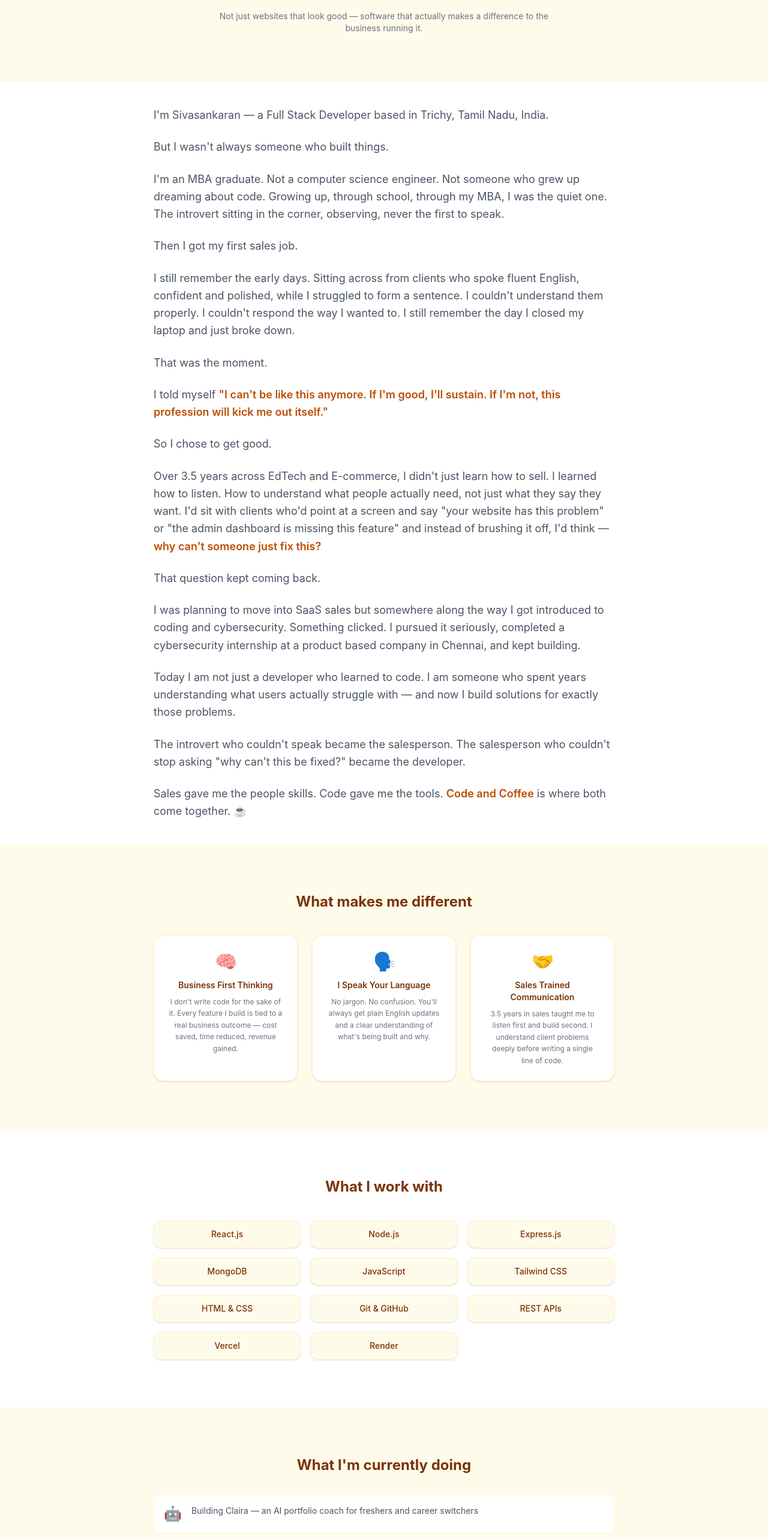
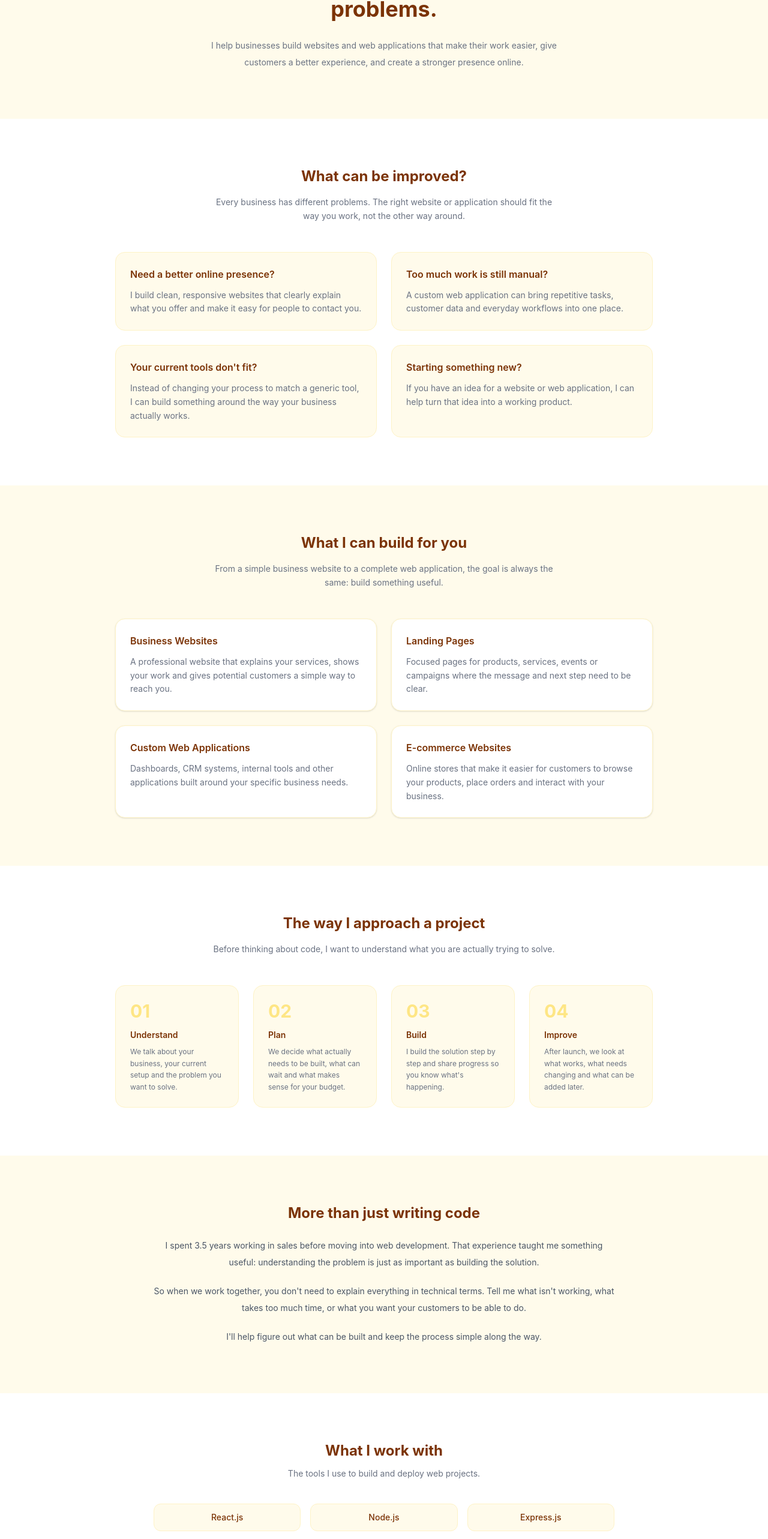
Before and after one commit to sivasankaranit44-wq/code-and-coffee-freelance-site, a React (Vite) app: page /about in a window 1280 px wide. Shown: the part 232-2797 px from the top of the page at 60% size. Built offline with nearby package versions, Linux system fonts and the light colour scheme.

Commit message:
about page modified

```diff
--- a/src/pages/About.jsx
+++ b/src/pages/About.jsx
@@ -5,109 +5,223 @@ export default function About() {
     <div className="min-h-screen bg-amber-50">
 
       {/* Hero */}
-      <section className="pt-32 pb-20 px-6">
-        <div className="max-w-3xl mx-auto text-center">
-          <span className="inline-block bg-amber-100 text-amber-700 text-xs font-semibold px-4 py-1.5 rounded-full mb-6 tracking-wide uppercase">
-            About Me
+      <section className="px-6 pt-32 pb-20">
+        <div className="mx-auto max-w-3xl text-center">
+          <span className="mb-6 inline-block rounded-full bg-amber-100 px-4 py-1.5 text-xs font-semibold uppercase tracking-wide text-amber-700">
+            Code & Coffee
           </span>
-          <h1 className="text-4xl font-bold text-amber-900 leading-tight mb-6">
-            I build things that solve real problems.
+
+          <h1 className="mb-6 text-4xl font-bold leading-tight text-amber-900">
+            Simple solutions for real business problems.
           </h1>
-          <p className="text-gray-500 text-sm max-w-xl mx-auto">
-            Not just websites that look good — software that actually makes a difference to the business running it.
+
+          <p className="mx-auto max-w-xl text-sm leading-7 text-gray-500">
+            I help businesses build websites and web applications that make
+            their work easier, give customers a better experience, and create
+            a stronger presence online.
           </p>
         </div>
       </section>
 
-      {/* Story */}
-      <section className="py-10 px-6 bg-white">
-        <div className="max-w-3xl mx-auto">
-          <p className="text-gray-600 text-lg leading-relaxed mb-6">
-            I'm Sivasankaran — a Full Stack Developer based in Trichy, Tamil Nadu, India.
-          </p>
-          <p className="text-gray-600 text-lg leading-relaxed mb-6">
-            But I wasn't always someone who built things.
-          </p>
-          <p className="text-gray-600 text-lg leading-relaxed mb-6">
-            I'm an MBA graduate. Not a computer science engineer. Not someone who grew up dreaming about code. Growing up, through school, through my MBA, I was the quiet one. The introvert sitting in the corner, observing, never the first to speak.
-          </p>
-          <p className="text-gray-600 text-lg leading-relaxed mb-6">
-            Then I got my first sales job.
-          </p>
-          <p className="text-gray-600 text-lg leading-relaxed mb-6">
-            I still remember the early days. Sitting across from clients who spoke fluent English, confident and polished, while I struggled to form a sentence. I couldn't understand them properly. I couldn't respond the way I wanted to. I still remember the day I closed my laptop and just broke down.
-          </p>
-          <p className="text-gray-600 text-lg leading-relaxed mb-6">
-            That was the moment.
-          </p>
-          <p className="text-gray-600 text-lg leading-relaxed mb-6">
-            I told myself <span className="font-semibold text-amber-700">"I can't be like this anymore. If I'm good, I'll sustain. If I'm not, this profession will kick me out itself."</span>
-          </p>
-          <p className="text-gray-600 text-lg leading-relaxed mb-6">
-            So I chose to get good.
-          </p>
-          <p className="text-gray-600 text-lg leading-relaxed mb-6">
-            Over 3.5 years across EdTech and E-commerce, I didn't just learn how to sell. I learned how to listen. How to understand what people actually need, not just what they say they want. I'd sit with clients who'd point at a screen and say "your website has this problem" or "the admin dashboard is missing this feature" and instead of brushing it off, I'd think — <span className="font-semibold text-amber-700">why can't someone just fix this?</span>
-          </p>
-          <p className="text-gray-600 text-lg leading-relaxed mb-6">
-            That question kept coming back.
-          </p>
-          <p className="text-gray-600 text-lg leading-relaxed mb-6">
-            I was planning to move into SaaS sales but somewhere along the way I got introduced to coding and cybersecurity. Something clicked. I pursued it seriously, completed a cybersecurity internship at a product based company in Chennai, and kept building.
-          </p>
-          <p className="text-gray-600 text-lg leading-relaxed mb-6">
-            Today I am not just a developer who learned to code. I am someone who spent years understanding what users actually struggle with — and now I build solutions for exactly those problems.
-          </p>
-          <p className="text-gray-600 text-lg leading-relaxed mb-6">
-            The introvert who couldn't speak became the salesperson. The salesperson who couldn't stop asking "why can't this be fixed?" became the developer.
-          </p>
-          <p className="text-gray-600 text-lg leading-relaxed">
-            Sales gave me the people skills. Code gave me the tools. <span className="font-semibold text-amber-700">Code and Coffee</span> is where both come together. ☕
-          </p>
-        </div>
-      </section>
+      {/* What I Help With */}
+      <section className="bg-white px-6 py-20">
+        <div className="mx-auto max-w-4xl">
+          <div className="mb-12 text-center">
+            <h2 className="mb-4 text-2xl font-bold text-amber-900">
+              What can be improved?
+            </h2>
 
-      {/* What makes me different */}
-      <section className="py-20 px-6 bg-amber-50">
-        <div className="max-w-3xl mx-auto">
-          <h2 className="text-2xl font-bold text-amber-900 mb-10 text-center">
-            What makes me different
-          </h2>
-          <div className="grid grid-cols-1 md:grid-cols-3 gap-6">
+            <p className="mx-auto max-w-xl text-sm leading-relaxed text-gray-500">
+              Every business has different problems. The right website or
+              application should fit the way you work, not the other way around.
+            </p>
+          </div>
+
+          <div className="grid grid-cols-1 gap-6 md:grid-cols-2">
             {[
               {
-                icon: "🧠",
-                title: "Business First Thinking",
-                desc: "I don't write code for the sake of it. Every feature I build is tied to a real business outcome — cost saved, time reduced, revenue gained.",
+                title: "Need a better online presence?",
+                desc: "I build clean, responsive websites that clearly explain what you offer and make it easy for people to contact you.",
               },
               {
-                icon: "🗣️",
-                title: "I Speak Your Language",
-                desc: "No jargon. No confusion. You'll always get plain English updates and a clear understanding of what's being built and why.",
+                title: "Too much work is still manual?",
+                desc: "A custom web application can bring repetitive tasks, customer data and everyday workflows into one place.",
               },
               {
-                icon: "🤝",
-                title: "Sales Trained Communication",
-                desc: "3.5 years in sales taught me to listen first and build second. I understand client problems deeply before writing a single line of code.",
+                title: "Your current tools don't fit?",
+                desc: "Instead of changing your process to match a generic tool, I can build something around the way your business actually works.",
+              },
+              {
+                title: "Starting something new?",
+                desc: "If you have an idea for a website or web application, I can help turn that idea into a working product.",
               },
             ].map((item, i) => (
-              <div key={i} className="bg-white rounded-2xl p-6 border border-amber-100 shadow-sm text-center">
-                <div className="text-3xl mb-3">{item.icon}</div>
-                <h3 className="font-semibold text-amber-900 mb-2 text-sm">{item.title}</h3>
-                <p className="text-gray-500 text-xs leading-relaxed">{item.desc}</p>
+              <div
+                key={i}
+                className="rounded-2xl border border-amber-100 bg-amber-50 p-6"
+              >
+                <h3 className="mb-3 font-semibold text-amber-900">
+                  {item.title}
+                </h3>
+
+                <p className="text-sm leading-relaxed text-gray-500">
+                  {item.desc}
+                </p>
               </div>
             ))}
           </div>
         </div>
       </section>
 
-      {/* Skills */}
-      <section className="py-20 px-6 bg-white">
-        <div className="max-w-3xl mx-auto">
-          <h2 className="text-2xl font-bold text-amber-900 mb-10 text-center">
-            What I work with
+      {/* What I Build */}
+      <section className="bg-amber-50 px-6 py-20">
+        <div className="mx-auto max-w-4xl">
+          <div className="mb-12 text-center">
+            <h2 className="mb-4 text-2xl font-bold text-amber-900">
+              What I can build for you
+            </h2>
+
+            <p className="mx-auto max-w-xl text-sm leading-relaxed text-gray-500">
+              From a simple business website to a complete web application,
+              the goal is always the same: build something useful.
+            </p>
+          </div>
+
+          <div className="grid grid-cols-1 gap-6 md:grid-cols-2">
+            {[
+              {
+                title: "Business Websites",
+                desc: "A professional website that explains your services, shows your work and gives potential customers a simple way to reach you.",
+              },
+              {
+                title: "Landing Pages",
+                desc: "Focused pages for products, services, events or campaigns where the message and next step need to be clear.",
+              },
+              {
+                title: "Custom Web Applications",
+                desc: "Dashboards, CRM systems, internal tools and other applications built around your specific business needs.",
+              },
+              {
+                title: "E-commerce Websites",
+                desc: "Online stores that make it easier for customers to browse your products, place orders and interact with your business.",
+              },
+            ].map((item, i) => (
+              <div
+                key={i}
+                className="rounded-2xl border border-amber-100 bg-white p-6 shadow-sm"
+              >
+                <h3 className="mb-3 font-semibold text-amber-900">
+                  {item.title}
+                </h3>
+
+                <p className="text-sm leading-relaxed text-gray-500">
+                  {item.desc}
+                </p>
+              </div>
+            ))}
+          </div>
+        </div>
+      </section>
+
+      {/* How I Approach Projects */}
+      <section className="bg-white px-6 py-20">
+        <div className="mx-auto max-w-4xl">
+          <div className="mb-12 text-center">
+            <h2 className="mb-4 text-2xl font-bold text-amber-900">
+              The way I approach a project
+            </h2>
+
+            <p className="mx-auto max-w-xl text-sm leading-relaxed text-gray-500">
+              Before thinking about code, I want to understand what you are
+              actually trying to solve.
+            </p>
+          </div>
+
+          <div className="grid grid-cols-1 gap-6 md:grid-cols-4">
+            {[
+              {
+                step: "01",
+                title: "Understand",
+                desc: "We talk about your business, your current setup and the problem you want to solve.",
+              },
+              {
+                step: "02",
+                title: "Plan",
+                desc: "We decide what actually needs to be built, what can wait and what makes sense for your budget.",
+              },
+              {
+                step: "03",
+                title: "Build",
+                desc: "I build the solution step by step and share progress so you know what's happening.",
+              },
+              {
+                step: "04",
+                title: "Improve",
+                desc: "After launch, we look at what works, what needs changing and what can be added later.",
+              },
+            ].map((item, i) => (
+              <div
+                key={i}
+                className="rounded-2xl border border-amber-100 bg-amber-50 p-6"
+              >
+                <div className="mb-3 text-3xl font-bold text-amber-200">
+                  {item.step}
+                </div>
+
+                <h3 className="mb-2 text-sm font-semibold text-amber-900">
+                  {item.title}
+                </h3>
+
+                <p className="text-xs leading-relaxed text-gray-500">
+                  {item.desc}
+                </p>
+              </div>
+            ))}
+          </div>
+        </div>
+      </section>
+
+      {/* Why This Approach */}
+      <section className="bg-amber-50 px-6 py-20">
+        <div className="mx-auto max-w-3xl text-center">
+          <h2 className="mb-6 text-2xl font-bold text-amber-900">
+            More than just writing code
           </h2>
-          <div className="grid grid-cols-2 md:grid-cols-3 gap-4">
+
+          <p className="mb-5 text-sm leading-7 text-gray-600">
+            I spent 3.5 years working in sales before moving into web
+            development. That experience taught me something useful:
+            understanding the problem is just as important as building the
+            solution.
+          </p>
+
+          <p className="mb-5 text-sm leading-7 text-gray-600">
+            So when we work together, you don't need to explain everything in
+            technical terms. Tell me what isn't working, what takes too much
+            time, or what you want your customers to be able to do.
+          </p>
+
+          <p className="text-sm leading-7 text-gray-600">
+            I'll help figure out what can be built and keep the process simple
+            along the way.
+          </p>
+        </div>
+      </section>
+
+      {/* Tech */}
+      <section className="bg-white px-6 py-20">
+        <div className="mx-auto max-w-3xl">
+          <div className="mb-10 text-center">
+            <h2 className="mb-3 text-2xl font-bold text-amber-900">
+              What I work with
+            </h2>
+
+            <p className="text-sm text-gray-500">
+              The tools I use to build and deploy web projects.
+            </p>
+          </div>
+
+          <div className="grid grid-cols-2 gap-4 md:grid-cols-3">
             {[
               "React.js",
               "Node.js",
@@ -116,14 +230,14 @@ export default function About() {
               "JavaScript",
               "Tailwind CSS",
               "HTML & CSS",
+              "REST APIs",
               "Git & GitHub",
-              "REST APIs",
               "Vercel",
               "Render",
             ].map((skill, i) => (
               <div
                 key={i}
-                className="bg-amber-50 border border-amber-100 rounded-xl px-4 py-3 text-sm font-medium text-amber-900 text-center shadow-sm"
+                className="rounded-xl border border-amber-100 bg-amber-50 px-4 py-3 text-center text-sm font-medium text-amber-900"
               >
                 {skill}
               </div>
@@ -132,33 +246,45 @@ export default function About() {
         </div>
       </section>
 
-      {/* Currently */}
-      <section className="py-20 px-6 bg-amber-50">
-        <div className="max-w-3xl mx-auto">
-          <h2 className="text-2xl font-bold text-amber-900 mb-8 text-center">
-            What I'm currently doing
-          </h2>
+      {/* Current Work */}
+      <section className="bg-amber-50 px-6 py-20">
+        <div className="mx-auto max-w-3xl">
+          <div className="mb-10 text-center">
+            <h2 className="mb-3 text-2xl font-bold text-amber-900">
+              What I'm working on
+            </h2>
+
+            <p className="text-sm text-gray-500">
+              A few things I'm building and exploring right now.
+            </p>
+          </div>
+
           <div className="space-y-4">
             {[
               {
-                icon: "🤖",
-                text: "Building Claira — an AI portfolio coach for freshers and career switchers",
+                title: "Code & Coffee",
+                text: "Building my freelance web development practice and working with businesses on websites and web applications.",
               },
               {
-                icon: "☕",
-                text: "Growing Code and Coffee — my freelance practice",
+                title: "BrewCast",
+                text: "Building an email campaign and automation platform as part of my full-stack project work.",
               },
               {
-                icon: "📩",
-                text: "Open to freelance projects and full time opportunities",
+                title: "Claira",
+                text: "Building a portfolio-focused project to help freshers and career switchers improve how they present their work.",
               },
             ].map((item, i) => (
               <div
                 key={i}
-                className="flex items-start gap-4 bg-white border border-amber-100 rounded-xl p-4"
+                className="rounded-xl border border-amber-100 bg-white p-5"
               >
-                <span className="text-2xl">{item.icon}</span>
-                <p className="text-gray-600 text-sm leading-relaxed">{item.text}</p>
+                <h3 className="mb-2 font-semibold text-amber-900">
+                  {item.title}
+                </h3>
+
+                <p className="text-sm leading-relaxed text-gray-500">
+                  {item.text}
+                </p>
               </div>
             ))}
           </div>
@@ -166,27 +292,30 @@ export default function About() {
       </section>
 
       {/* CTA */}
-      <section className="py-20 px-6 bg-amber-700 text-white text-center">
-        <div className="max-w-2xl mx-auto">
-          <h2 className="text-3xl font-bold mb-4">
-            Let's build something that actually works.
+      <section className="bg-amber-700 px-6 py-20 text-center text-white">
+        <div className="mx-auto max-w-2xl">
+          <h2 className="mb-4 text-3xl font-bold">
+            Have a problem you want to solve?
           </h2>
-          <p className="text-amber-100 text-sm mb-8">
-            If you have a project in mind — big or small — I'd love to hear about it. No pitch. Just an honest conversation.
+
+          <p className="mb-8 text-sm leading-relaxed text-amber-100">
+            Tell me what you're trying to build or what isn't working right
+            now. We can have a simple conversation and figure out if I can help.
           </p>
+
           <Link
             to="/bookacall"
-            className="inline-block bg-white text-amber-700 font-semibold px-8 py-3 rounded-xl text-sm hover:bg-amber-50 transition"
+            className="inline-block rounded-xl bg-white px-8 py-3 text-sm font-semibold text-amber-700 transition hover:-translate-y-0.5 hover:bg-amber-50 hover:shadow-lg"
           >
-            Schedule a Free Audit →
+            Let's Talk
           </Link>
         </div>
       </section>
 
       {/* Footer */}
-      <footer className="py-8 px-6 bg-amber-900 text-center">
-        <p className="text-amber-200 text-sm">
-          © 2026 Code and Coffee — Built by Sivasankaran
+      <footer className="bg-amber-900 px-6 py-8 text-center">
+        <p className="text-sm text-amber-200">
+          © 2026 Code and Coffee · Built by Sivasankaran
         </p>
       </footer>
 
```
